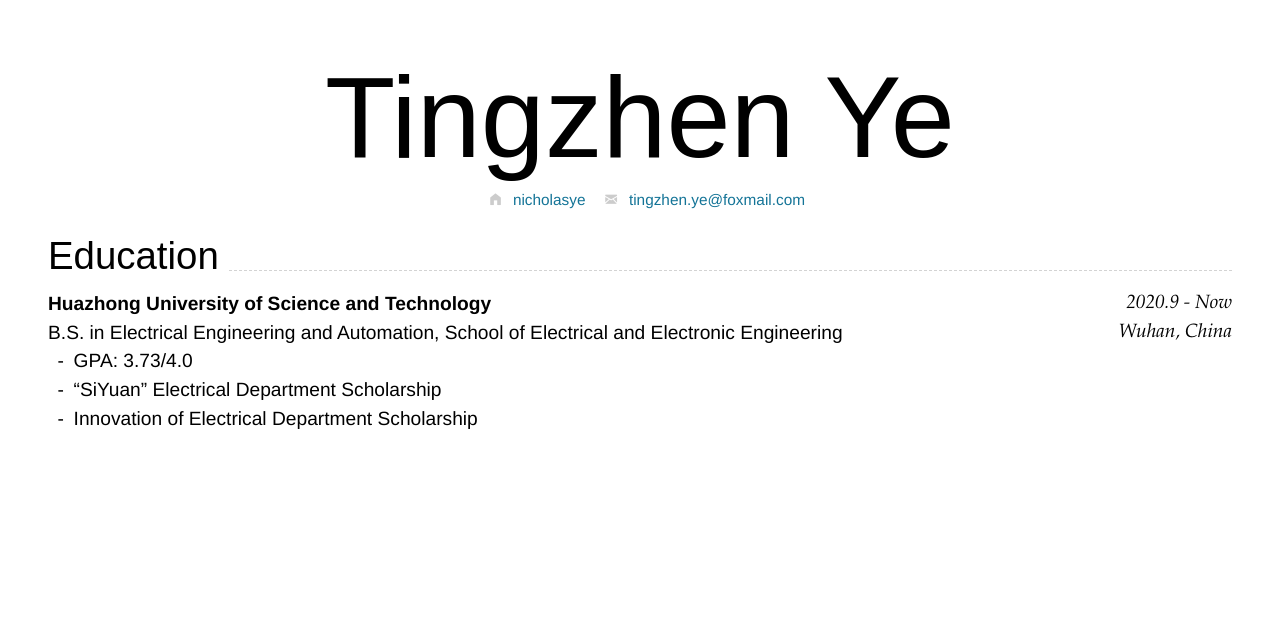
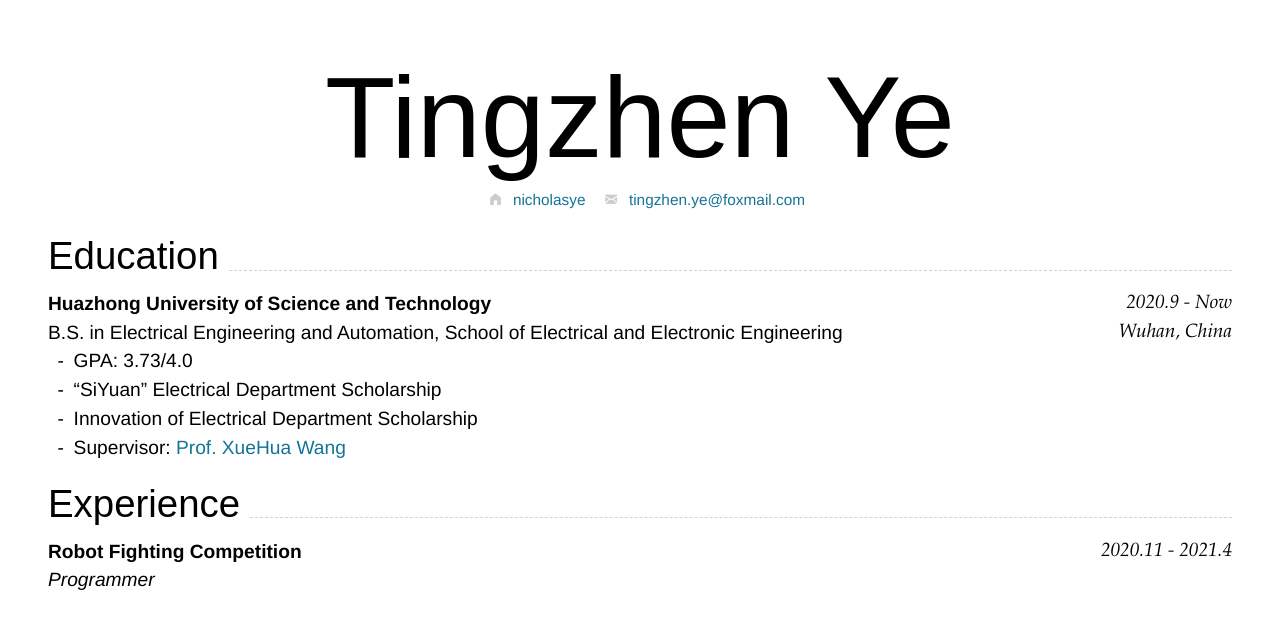
Before and after one commit to NicholasYe/NicholasYe_CV, a Jekyll site: the page built from index.md, in a window 1280 px wide. Shown: the top 629 px of the page. Built offline with Jekyll 4.4.1, drawn with Linux system fonts in a browser that asks for light colours; nearby versions of some CDN libraries.

Commit message:
Update index.md

```diff
--- a/index.md
+++ b/index.md
@@ -33,6 +33,12 @@ B.S. in Electrical Engineering and Automation, School of Electrical and Electron
 - GPA: 3.73/4.0
 - "SiYuan" Electrical Department Scholarship
 - Innovation of Electrical Department Scholarship
+- Supervisor: [Prof. XueHua Wang](http://faculty.hust.edu.cn/wangxuehua/zh_CN/index.htm)
+
+## Experience
+
+### **Robot Fighting Competition** `2020.11 - 2021.4`
+_Programmer_<br>
 
 
 
```
